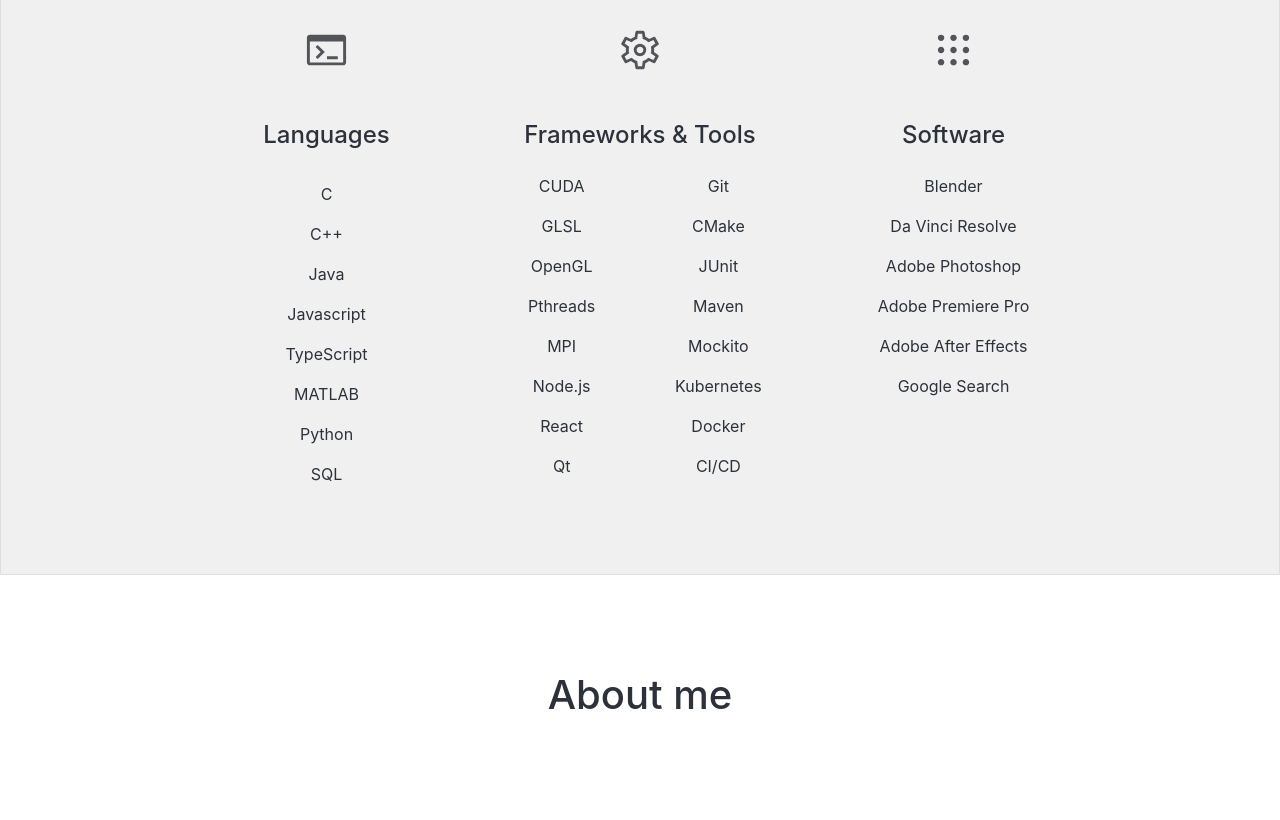
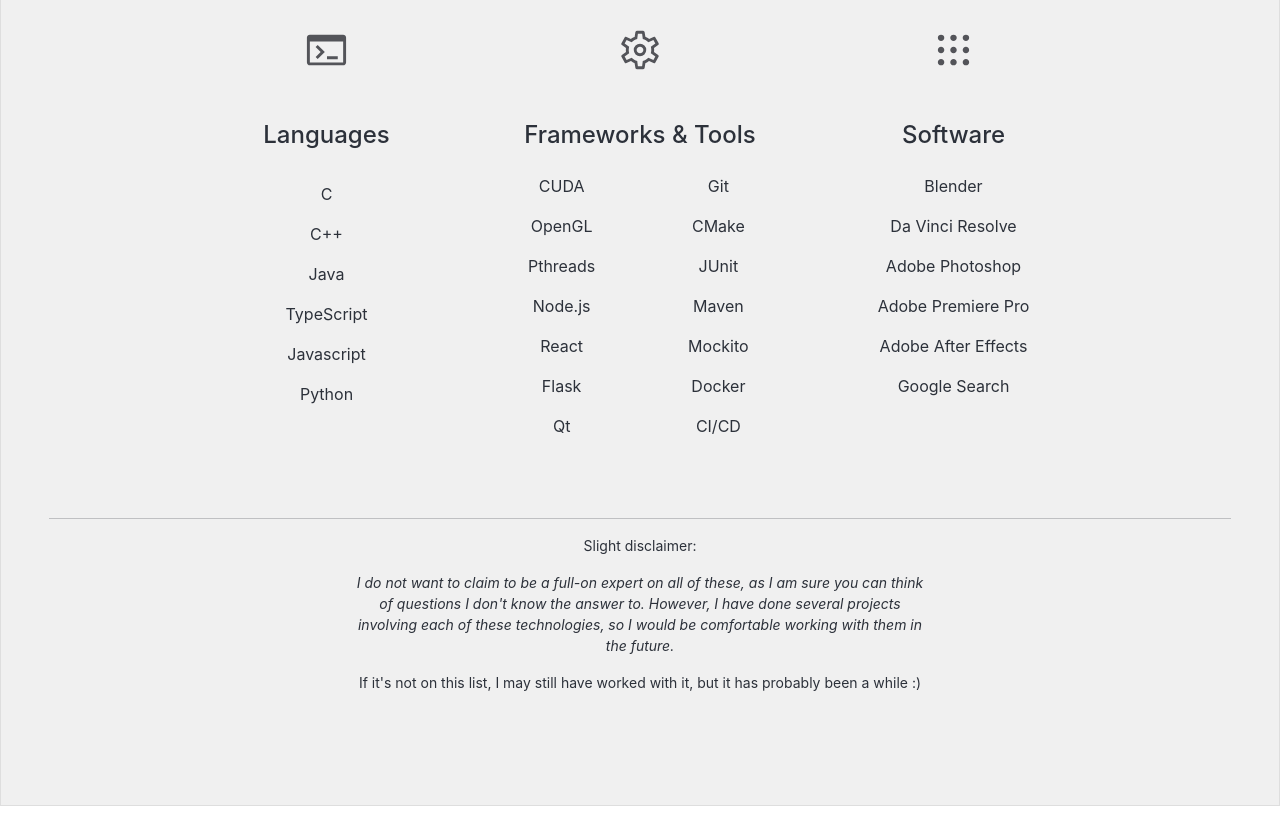
Before and after one commit to BugelNiels/bugelniels.github.io, a Gatsby site: page / in a window 1280 px wide. Shown: the part 6602-7422 px from the top of the page. Built offline with nearby package versions, Linux system fonts and the light colour scheme; Gatsby itself is replaced by a stand-in of ours.

Commit message:
Updated skill component slightly

```diff
--- a/src/components/skills/SkillsPage.tsx
+++ b/src/components/skills/SkillsPage.tsx
@@ -40,11 +40,9 @@
                                     "C",
                                     "C++",
                                     "Java",
+                                    "TypeScript",
                                     "Javascript",
-                                    "TypeScript",
-                                    "MATLAB",
                                     "Python",
-                                    "SQL"
                                 ]
                             )}
                         </div>
@@ -65,12 +63,11 @@
                             {jsonToLines(
                                 [
                                     "CUDA",
-                                    "GLSL",
                                     "OpenGL",
                                     "Pthreads",
-                                    "MPI",
                                     "Node.js",
                                     "React",
+                                    "Flask",
                                     "Qt",
                                 ]
                             )}
@@ -83,7 +80,6 @@
                                     "JUnit",
                                     "Maven",
                                     "Mockito",
-                                    "Kubernetes",
                                     "Docker",
                                     "CI/CD"
                                 ]
@@ -115,6 +111,24 @@
                     </div>
                 </div>
             </div>
+            <div className="row justify-content-center p-5 section-title">
+                <hr />
+                <div className="col-6" style={{ fontSize: "14px" }}>
+                    <p>
+                        Slight disclaimer:
+                    </p>
+                    <p>
+                        <i>
+                            I do not want to claim to be a full-on expert on all of these, as I am sure you can think of questions I don't know the answer to.
+                            However, I have done several projects involving each of these technologies, so I would be comfortable working with them in the future.
+                        </i>
+
+                    </p>
+                    <p>
+                        If it's not on this list, I may still have worked with it, but it has probably been a while :)
+                    </p>
+                </div>
+            </div>
         </>
     );
 };
```
